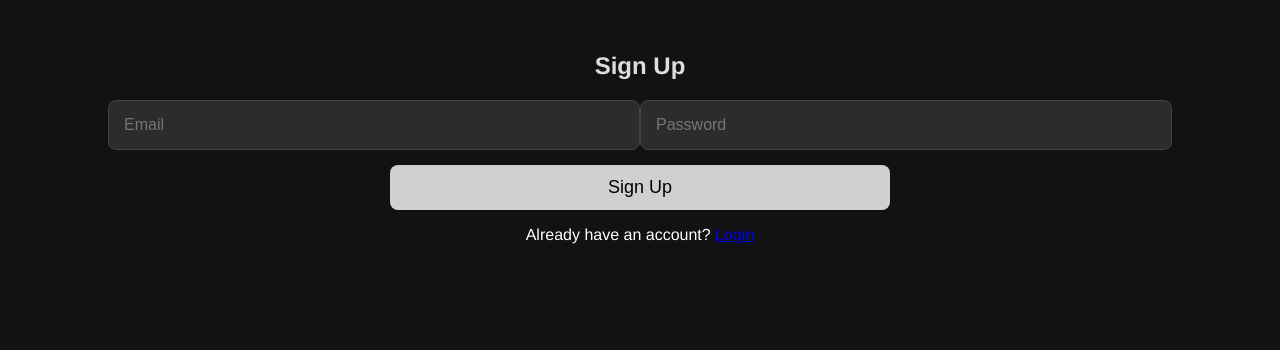
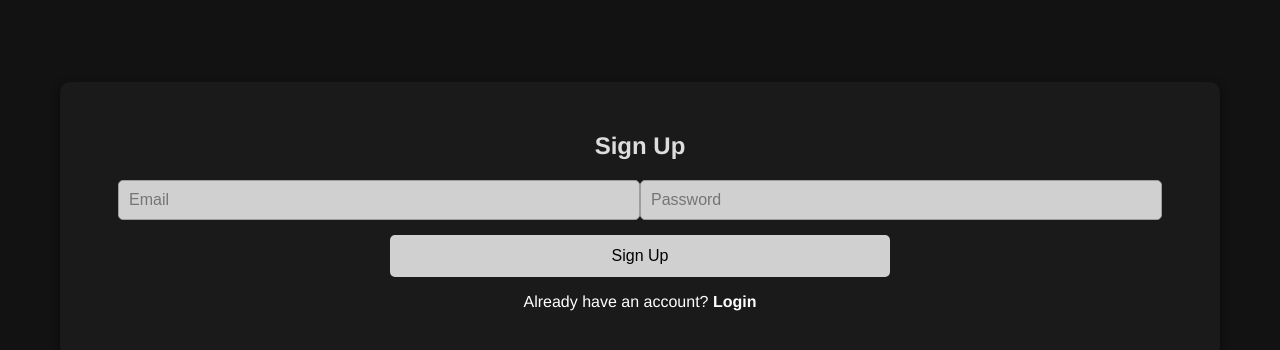
Before and after one commit to BarnabasNovak1/contact-spending-tracker, a React (Vite) app: page /signup in a window 1280 px wide. Shown: the top 350 px of the page. Built offline with nearby package versions, Linux system fonts and the light colour scheme; no server answers.

Commit message:
Update Signup.jsx

```diff
--- a/src/pages/Signup.jsx
+++ b/src/pages/Signup.jsx
@@ -19,24 +19,26 @@ export default function Signup() {
   };
 
   return (
-    <div>
+    <div className="signup-container container">
       <h2>Sign Up</h2>
       <form onSubmit={handleSignup}>
         <input
           type="email"
           placeholder="Email"
           onChange={(e) => setEmail(e.target.value)}
+          className="input-field"
         />
         <input
           type="password"
           placeholder="Password"
           onChange={(e) => setPassword(e.target.value)}
+          className="input-field"
         />
-        <button type="submit">Sign Up</button>
+        <button type="submit" className="signup-button">Sign Up</button>
       </form>
       <p>
-  Already have an account? <a href="/login">Login</a>
-</p>
+        Already have an account? <a href="/login" className="login-link">Login</a>
+      </p>
     </div>
   );
 }
```
